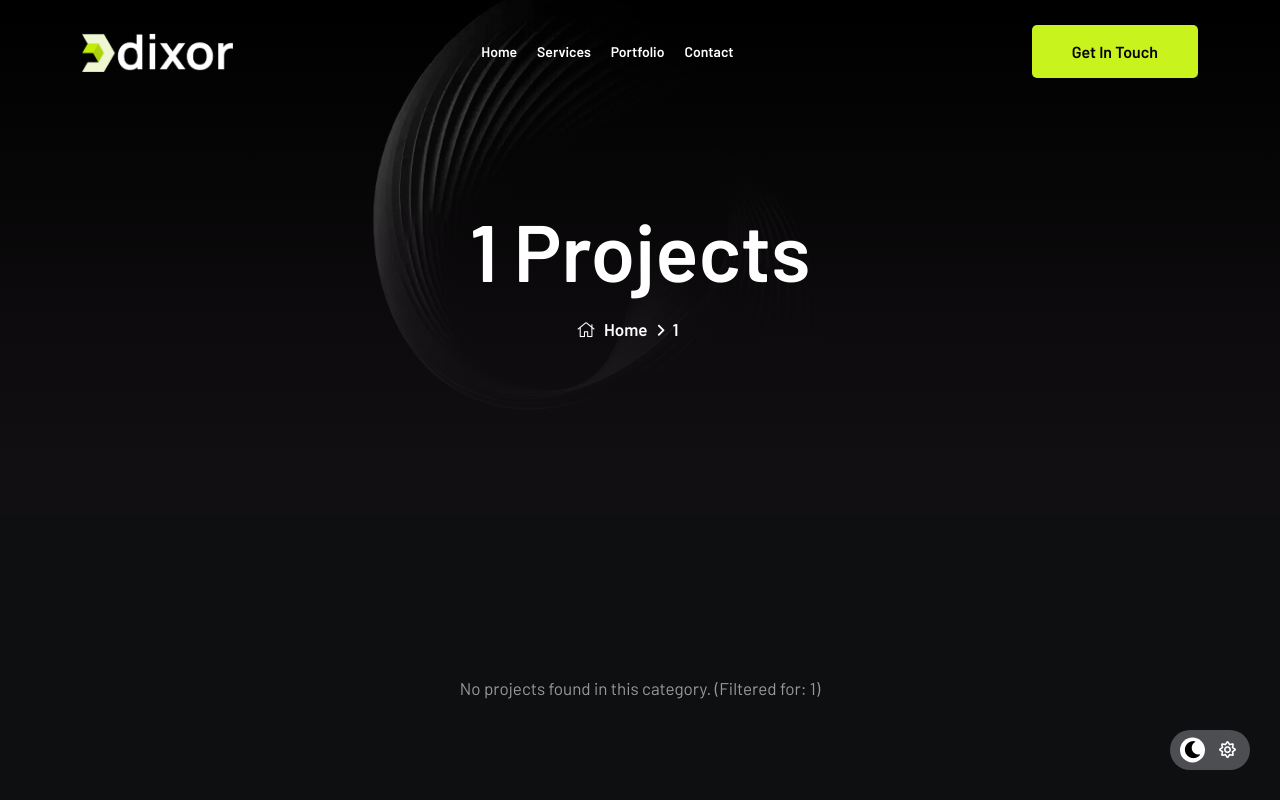
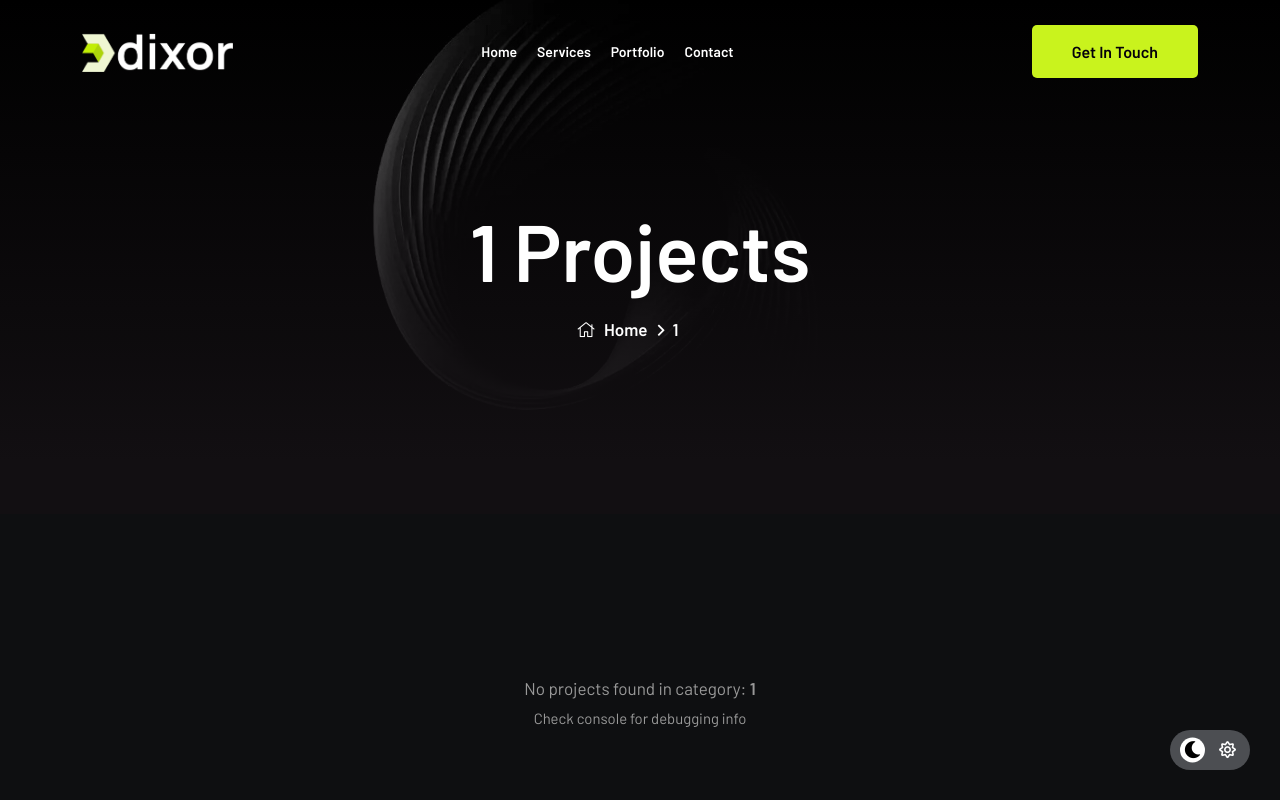
Before and after one commit to yeabghost/dixor, a React (Vite) app: page /category/1 in a window 1280 px wide. Shown: the top 800 px of the page. Built offline with nearby package versions, Linux system fonts and the light colour scheme.

Commit message:
Fix category filtering with useEffect and state management

```diff
--- a/src/pages/innerPages/CategoryDetailsPage.tsx
+++ b/src/pages/innerPages/CategoryDetailsPage.tsx
@@ -1,5 +1,5 @@
 import { useParams } from "react-router-dom";
-import { useMemo } from "react";
+import { useMemo, useEffect, useState } from "react";
 import { Helmet } from "react-helmet-async";
 import Breadcrumb from "../../components/breadcrumb/Breadcrumb";
 import DarkClass from "../../components/classes/DarkClass";
@@ -8,18 +8,39 @@ import PortfolioV4Data from "../../assets/jsonData/portfolio/PortfolioV4Data.jso
 import SinglePortfolioV4NoLink from "../../components/portfolio/SinglePortfolioV4NoLink";
 import ThemeDark from "../../components/switcher/ThemeDark";
 
+interface PortfolioItem {
+    id: number;
+    thumb: string;
+    title: string;
+    tag: string;
+    thumbFull?: string;
+}
+
 const CategoryDetailsPage = () => {
-    const { category } = useParams<{ category: string }>();
+    const { category } = useParams();
+    const [filteredProjects, setFilteredProjects] = useState<PortfolioItem[]>([]);
 
-    // Filter projects by category
-    const filteredProjects = useMemo(() => {
-        if (!category) return [];
+    useEffect(() => {
+        if (!category) {
+            setFilteredProjects([]);
+            return;
+        }
+
         const decodedCategory = decodeURIComponent(category);
-        console.log('Filtering for category:', decodedCategory); // Debug log
-        return PortfolioV4Data.filter(item => {
-            console.log('Comparing:', item.tag, '===', decodedCategory, '=', item.tag === decodedCategory);
-            return item.tag === decodedCategory;
+        console.log('Category from URL:', category);
+        console.log('Decoded category:', decodedCategory);
+        console.log('Available tags in data:', Array.from(new Set((PortfolioV4Data as PortfolioItem[]).map(item => item.tag))));
+
+        const filtered = (PortfolioV4Data as PortfolioItem[]).filter(item => {
+            const matches = item.tag === decodedCategory;
+            if (!matches) {
+                console.log(`"${item.tag}" !== "${decodedCategory}"`);
+            }
+            return matches;
         });
+
+        console.log('Filtered results:', filtered);
+        setFilteredProjects(filtered);
     }, [category]);
 
     return (
@@ -29,7 +50,10 @@ const CategoryDetailsPage = () => {
             </Helmet>
 
             <LayoutV1>
-                <Breadcrumb title={`${decodeURIComponent(category || '')} Projects`} breadCrumb={category || 'projects'} />
+                <Breadcrumb
+                    title={`${decodeURIComponent(category || '')} Projects`}
+                    breadCrumb={category || 'projects'}
+                />
 
                 <div className="portfolio-grid-area default-padding">
                     <div className="container">
@@ -43,7 +67,9 @@ const CategoryDetailsPage = () => {
                             ) : (
                                 <div className="col-12">
                                     <p style={{ textAlign: 'center', padding: '40px', color: '#999' }}>
-                                        No projects found in this category. (Filtered for: {decodeURIComponent(category || '')})
+                                        No projects found in category: <strong>{decodeURIComponent(category || '')}</strong>
+                                        <br />
+                                        <small>Check console for debugging info</small>
                                     </p>
                                 </div>
                             )}
```
